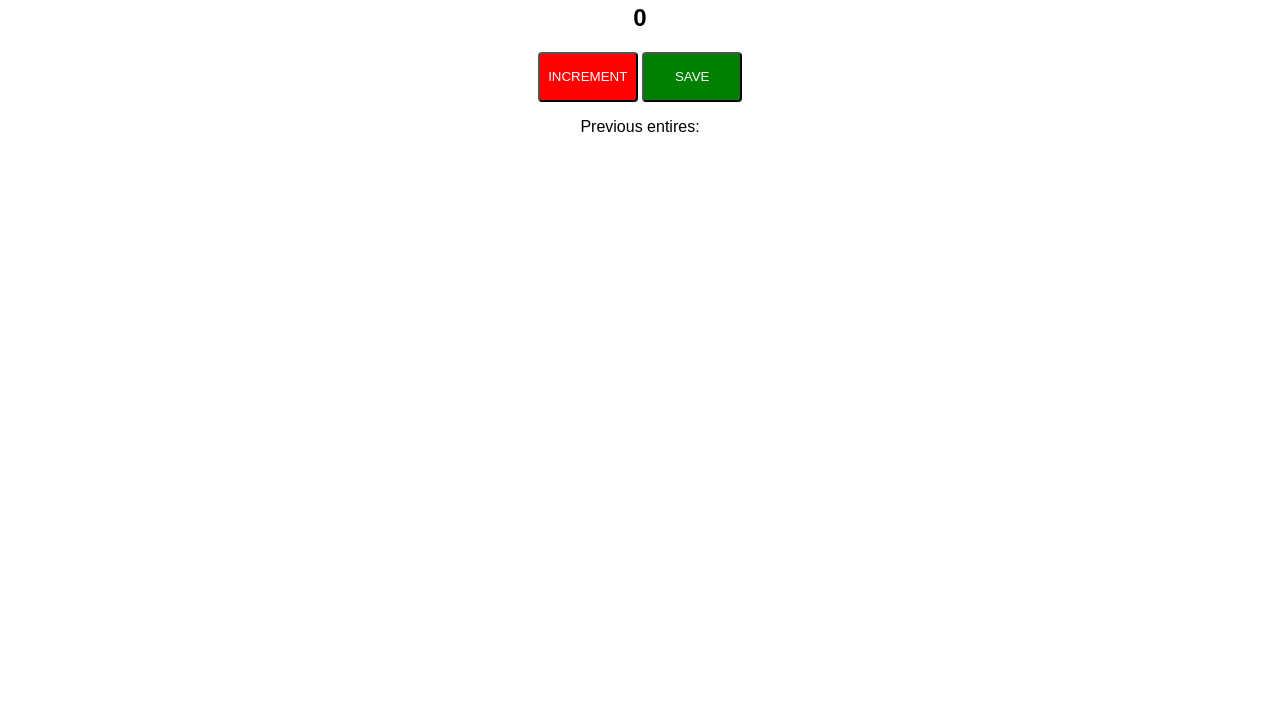
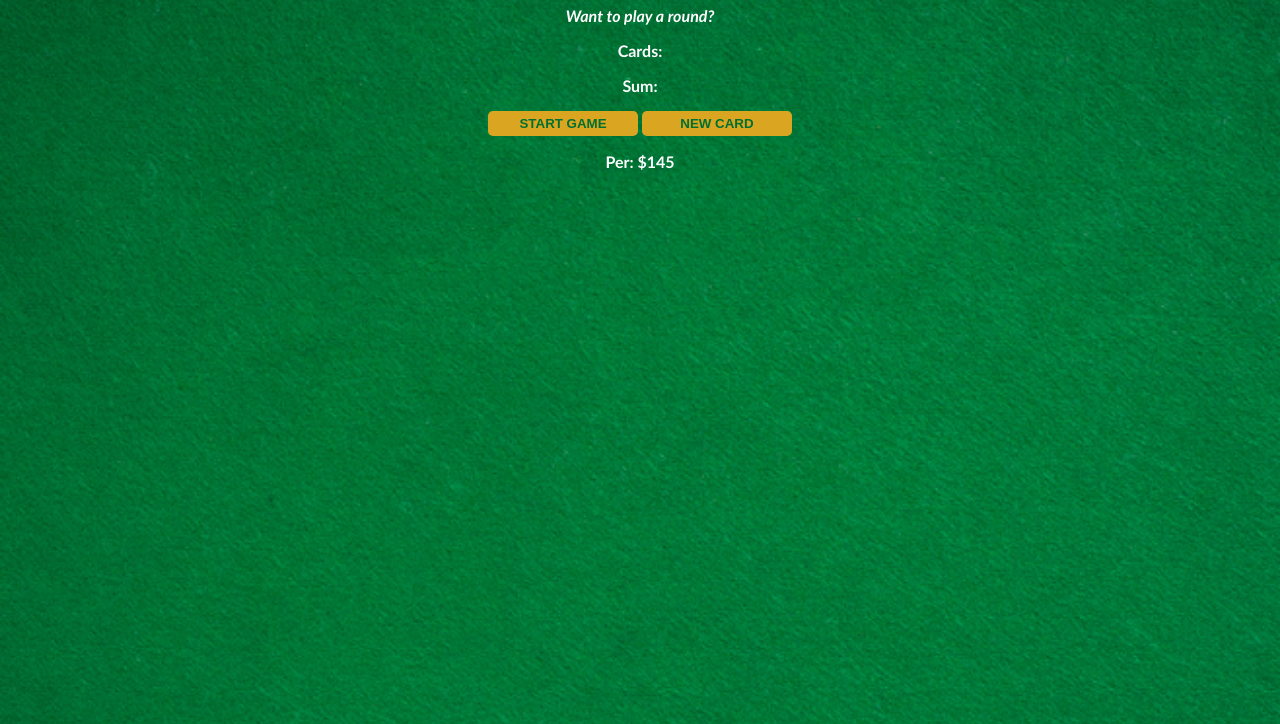
Before and after one commit to bhavanarana/counterApp, a plain HTML site: page index.html in a window 1280 px wide. Shown: the part 76-800 px from the top of the page. Drawn offline with Linux system fonts and the light colour scheme.

Commit message:
BlackJack Game

```diff
--- a/index.html
+++ b/index.html
@@ -1,4 +1,4 @@
-<!--Build a passenger count app-->
+<!--Build a blackjack game-->
 <!DOCTYPE html>
 <html lang="en">
   <head>
@@ -9,11 +9,13 @@
     <link rel="stylesheet" href="style.css" />
   </head>
   <body>
-   <h1>People entered:</h1>
-   <h2 id="count">0</h2>
-   <button id="submit">INCREMENT</button>
-   <button id="save" onclick="save()">SAVE</button>
-<p id="save-el">Previous entires: </p>
+    <h1>Blackjack</h1>
+        <p id="message-el">Want to play a round?</p>
+        <p id="cards-el">Cards:</p>
+        <p id="sum-el">Sum:</p>
+        <button onclick="startGame()">START GAME</button>
+        <button onclick = "newCard()">NEW CARD </button>
+        <p id="player-el"></p>
     <script type="text/javascript" src="main.js"></script>
   </body>
 </html>
--- a/main.js
+++ b/main.js
@@ -1,12 +1,74 @@
-let count = 0;
-document.getElementById("submit").onclick = function () {
-  count++;
-  document.getElementById("count").innerText = count + "🔥";
-};
-let saveEl = document.getElementById("save-el");
-function save() {
-  let num = count + "-";
-  saveEl.textContent += num; //show hidden also
-  document.getElementById("count").textContent = 0;
-  count = 0;
+//select ctr+ d to select multiple same names and rechange it
+// let firstCard = getRandomCard()
+// let secondCard = getRandomCard()
+// let cards = [firstCard, secondCard]
+// let sum = firstCard + secondCard  // as game is not started so we defined these things in start function
+//Ace - 11 Jack, Queen, King - 10
+let cards = []
+let sum = 0
+let hasBlackJack = false
+let isAlive = false
+let message = ""
+let messageEl = document.getElementById("message-el")
+let sumEl = document.getElementById("sum-el")
+let cardsEl = document.getElementById("cards-el")
+let player = {
+  name: "Per",
+  chips: 145
 }
+// let playerName = "per"
+// let playerChips = 145
+let playerEl = document.getElementById("player-el")
+playerEl.textContent = player.name + ": $" + player.chips
+function getRandomCard() {
+    let randomNumer = Math.floor( Math.random()*13 ) + 1
+    if (randomNumer > 10) {
+        return 10
+    } else if (randomNumer === 1) {
+        return 11
+    } else {
+        return randomNumer
+    }
+}
+function startGame() {
+    isAlive = true
+    let firstCard = getRandomCard()
+    let secondCard = getRandomCard()
+    cards = [firstCard, secondCard]
+    sum = firstCard + secondCard
+    renderGame()
+}
+
+function renderGame() {
+    cardsEl.textContent = "Cards: "
+    for (let i = 0; i < cards.length; i++) {
+        cardsEl.textContent += cards[i] + " "
+    }
+
+    sumEl.textContent = "Sum: " + sum
+    if (sum <= 20) {
+        message = "Do you want to draw a new card?"
+    } else if (sum === 21) {
+        message = "You've got Blackjack!"
+        hasBlackJack = true
+    } else {
+        message = "You're out of the game!"
+        isAlive = false
+    }
+    messageEl.textContent = message
+}
+
+function newCard() {
+  if(isAlive === true && hasBlackJack === false){
+    let card = getRandomCard()
+    sum += card
+    cards.push(card)
+    renderGame()
+  }
+}
+// function rollDice(){
+//   let randomNumber = Math.floor(Math.random()*6) + 1
+// return(randomNumber)
+// }
+// let num = rollDice()
+// console.log(num)
--- a/style.css
+++ b/style.css
@@ -1,20 +1,28 @@
-*{
-    font-family: sans-serif;
-}
-#submit{
-background-color: red;
-color: white;
-height: 50px;
-width: 100px;
-border-radius: 4px;
-}
-#save{
-    background-color: green;
+body {
+    font-family: 'Trebuchet MS', 'Lucida Sans Unicode', 'Lucida Grande', Arial, sans-serif;
+    background-image: url("/table.png");
+    background-size: cover;
+    font-weight: bold;
     color: white;
-    height: 50px;
-    width: 100px;
-    border-radius: 4px;
-}
-body{
     text-align: center;
 }
+
+h1 {
+    color: goldenrod;
+}
+
+#message-el {
+    font-style: italic;
+}
+
+
+button {
+    color: #016f32;
+    width: 150px;
+    background: goldenrod;
+    padding-top: 5px;
+    padding-bottom: 5px;
+    font-weight: bold;
+    border: none;
+    border-radius: 5px;
+}
```
Also changed, not shown: table.png (added).
